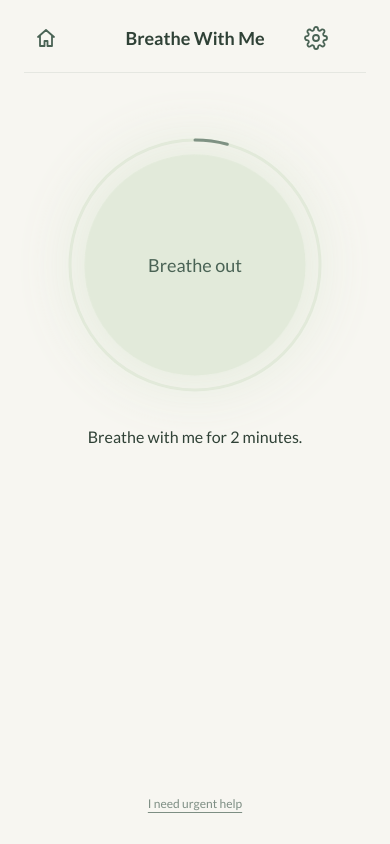
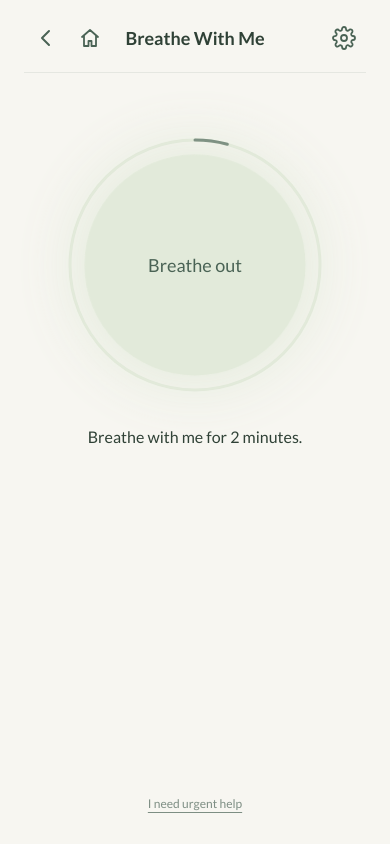
Before and after one commit to Anxhela25/breathe-with-me, a React (Vite) app in the folder frontend/: page /breathe in a window 390 px wide. Built offline with nearby package versions, Linux system fonts and the light colour scheme; no server answers; what @capacitor/core would draw is missing.

Commit message:
Back arrow (icon only) on every page next to home; emergency button on 'Worse' with a phone icon and two lines

```diff
--- a/frontend/src/components/Screen.jsx
+++ b/frontend/src/components/Screen.jsx
@@ -3,12 +3,12 @@ import { Link, useLocation, useNavigate } from 'react-router-dom'
 const iconButton = 'flex h-11 w-11 items-center justify-center rounded-full text-sage active:bg-pistachio focus-visible:outline-2 focus-visible:outline-sage'
 
 /**
- * Page layout. The header has a home button at the top left on every page (`home={false}` hides it,
- * on Home itself) and a settings button at the top right.
+ * Page layout. The header has a back and a home button at the top left on every page (`home={false}`
+ * hides home) and a settings button at the top right.
  * `calm` gives the screen a soft cream-to-blue background and a gentle fade-in, for quiet spaces like
  * the calm check (give each step its own `key` so it fades in again).
  */
-export default function Screen({ children, footer, calm = false, home = true, back = false, fit = false, keyboard = false }) {
+export default function Screen({ children, footer, calm = false, home = true, fit = false, keyboard = false }) {
   const navigate = useNavigate()
   const { pathname, key } = useLocation()
   // on every page; logged out, it asks to log in first and then opens Settings
@@ -18,26 +18,26 @@ export default function Screen({ children, footer, calm = false, home = true, ba
     <div className={`mx-auto flex ${fit ? 'h-full' : 'min-h-full'} w-full max-w-md flex-1 flex-col px-6 pt-[max(1rem,env(safe-area-inset-top))] ${keyboard ? 'pb-2' : 'pb-[max(1.5rem,env(safe-area-inset-bottom))]'}`}>
       {/* keeps scrolled content from showing behind the iPhone's clock and battery */}
       <div className="fixed inset-x-0 top-0 z-20 h-[env(safe-area-inset-top)] bg-cream" aria-hidden />
-      <header className="grid grid-cols-[4.5rem_1fr_4.5rem] items-center border-b border-sage/10 pb-3">
-        {back ? (
-          // pages you browse (settings, history): back to where you came from, home if opened directly
-          <button type="button" onClick={() => (key === 'default' ? navigate('/') : navigate(-1))}
-            className="flex h-11 items-center gap-0.5 rounded-full pr-2 text-sage active:bg-pistachio">
+      <header className="grid grid-cols-[5.5rem_1fr_5.5rem] items-center border-b border-sage/10 pb-3">
+        <div className="flex items-center">
+          {/* back on every page, icon only: to where she came from, or home if the app opened here */}
+          <button type="button" aria-label="Back" onClick={() => (key === 'default' ? navigate('/') : navigate(-1))}
+            className={iconButton}>
             <svg viewBox="0 0 24 24" className="h-6 w-6" fill="none" stroke="currentColor" strokeWidth="2"
               strokeLinecap="round" strokeLinejoin="round" aria-hidden><path d="M15 5l-7 7 7 7" /></svg>
-            Back
           </button>
-        ) : home ? (
+          {home && (
             <Link to="/" aria-label="Home" className={iconButton}>
               <svg viewBox="0 0 24 24" className="h-6 w-6" fill="none" stroke="currentColor" strokeWidth="1.8"
                 strokeLinecap="round" strokeLinejoin="round" aria-hidden>
                 <path d="M4 11l8-7 8 7M6 9.5V20h4.5v-5h3v5H18V9.5" />
               </svg>
             </Link>
-        ) : <span />}
+          )}
+        </div>
         <span className="text-center text-lg font-bold">Breathe With Me</span>
         {showSettings ? (
-          <Link to="/settings" aria-label="Settings" className={iconButton}>
+          <Link to="/settings" aria-label="Settings" className={`${iconButton} justify-self-end`}>
             <svg viewBox="0 0 24 24" className="h-6 w-6" fill="none" stroke="currentColor" strokeWidth="1.8"
               strokeLinecap="round" strokeLinejoin="round" aria-hidden>
               <circle cx="12" cy="12" r="3" />
--- a/frontend/src/pages/History.jsx
+++ b/frontend/src/pages/History.jsx
@@ -21,7 +21,7 @@ export default function History() {
   const empty = episodes?.length === 0 && calmChecks?.length === 0
 
   return (
-    <Screen back>
+    <Screen>
       <h1 className="mt-6 text-2xl font-bold">My history</h1>
       {failed && <p className="mt-6 text-center">Your history couldn't be loaded. Please check your connection.</p>}
       {empty && (
--- a/frontend/src/pages/Insights.jsx
+++ b/frontend/src/pages/Insights.jsx
@@ -11,15 +11,15 @@ export default function Insights() {
 
   if (failed) {
     return (
-      <Screen back>
+      <Screen>
         <p className="mt-12 text-center">Your patterns couldn't be loaded. Please check your connection.</p>
       </Screen>
     )
   }
-  if (!data) return <Screen back />
+  if (!data) return <Screen />
 
   return (
-    <Screen back footer={<p className="text-xs text-sage/60">These are patterns, not a diagnosis.</p>}>
+    <Screen footer={<p className="text-xs text-sage/60">These are patterns, not a diagnosis.</p>}>
       <h1 className="mt-6 text-2xl font-bold">Your patterns</h1>
 
       {!data.ready && (
--- a/frontend/src/pages/Settings.jsx
+++ b/frontend/src/pages/Settings.jsx
@@ -139,7 +139,7 @@ export default function Settings() {
   const initial = (user.email?.[0] ?? '?').toUpperCase()
 
   return (
-    <Screen back>
+    <Screen>
       <div className="mt-4 flex w-full items-baseline justify-between">
         <h1 className="text-3xl font-bold">Settings</h1>
         <p role="status" aria-live="polite" className="text-sm font-bold text-sage">{status}</p>
--- a/frontend/src/pages/Summary.jsx
+++ b/frontend/src/pages/Summary.jsx
@@ -85,7 +85,7 @@ export default function Summary() {
   }
 
   return (
-    <Screen back>
+    <Screen>
       <h1 className="mt-6 text-2xl font-bold">Summary for my doctor</h1>
       <p className="mt-2 text-center text-sm text-sage/70">You choose who sees this. Nothing is sent automatically.</p>
       {text && (
--- a/frontend/src/pages/Worse.jsx
+++ b/frontend/src/pages/Worse.jsx
@@ -26,8 +26,15 @@ export default function Worse() {
       </ul>
       <div className="mt-auto flex w-full flex-col items-center gap-3 pt-8">
         <a href={telLink(emergency)}
-          className="block w-full rounded-3xl bg-alert px-6 py-4 text-center text-lg font-bold text-white shadow-lg shadow-alert/20 active:scale-[0.98]">
-          Yes · Call emergency {emergency}
+          className="flex w-full items-center justify-center gap-3 rounded-3xl bg-alert px-6 py-4 text-white shadow-lg shadow-alert/20 active:scale-[0.98]">
+          <svg viewBox="0 0 24 24" className="h-6 w-6 shrink-0" fill="none" stroke="currentColor" strokeWidth="1.8"
+            strokeLinecap="round" strokeLinejoin="round" aria-hidden>
+            <path d="M5 4h3l2 5-2.5 1.5a11 11 0 0 0 6 6L15 14l5 2v3a2 2 0 0 1-2 2A16 16 0 0 1 3 6a2 2 0 0 1 2-2z" />
+          </svg>
+          <span className="text-left leading-tight">
+            <span className="block text-lg font-bold">Yes, I have one</span>
+            <span className="block text-sm opacity-90">Call emergency services · {emergency}</span>
+          </span>
         </a>
         {/* panic: just breathe, no timer and no questions */}
         <Button to="/breathe" state={{ stay: true }} variant="outline">No, it&apos;s the panic</Button>
```
Lines whose indentation alone changed are shown as unchanged.
